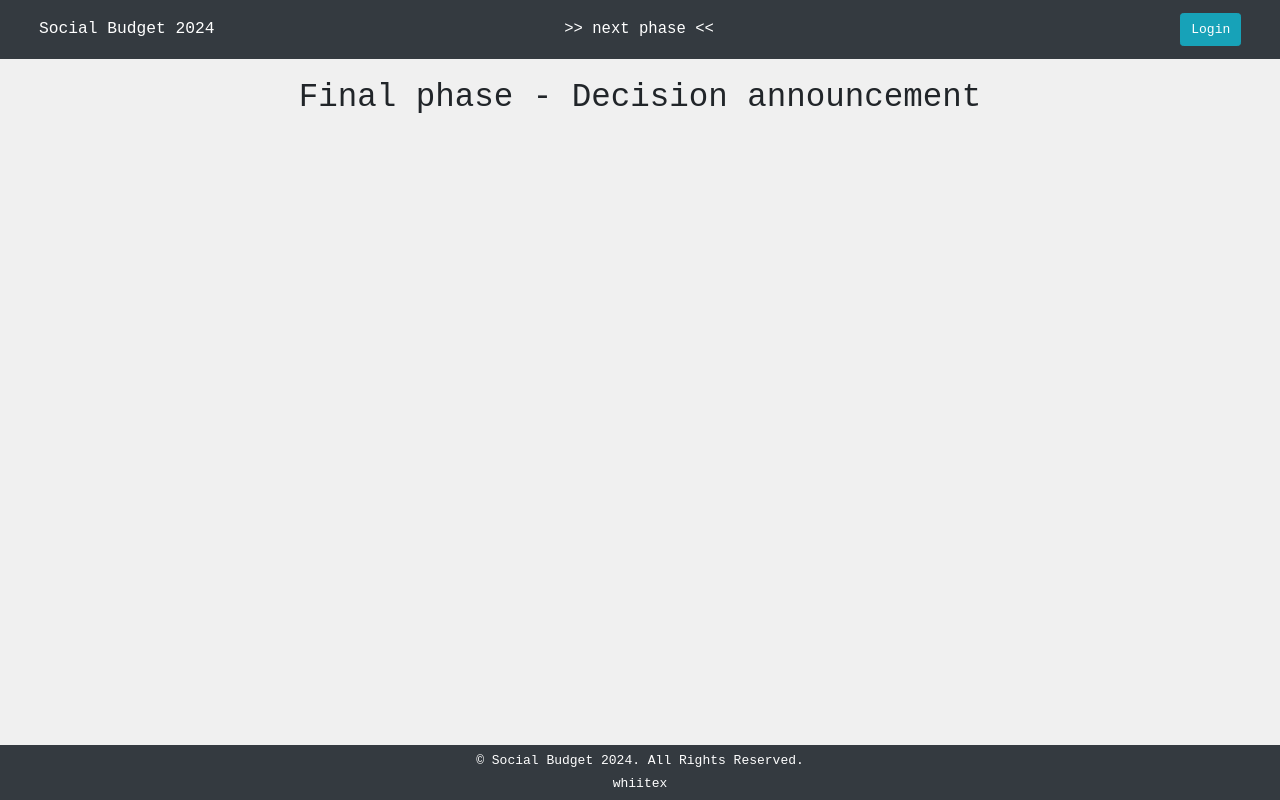
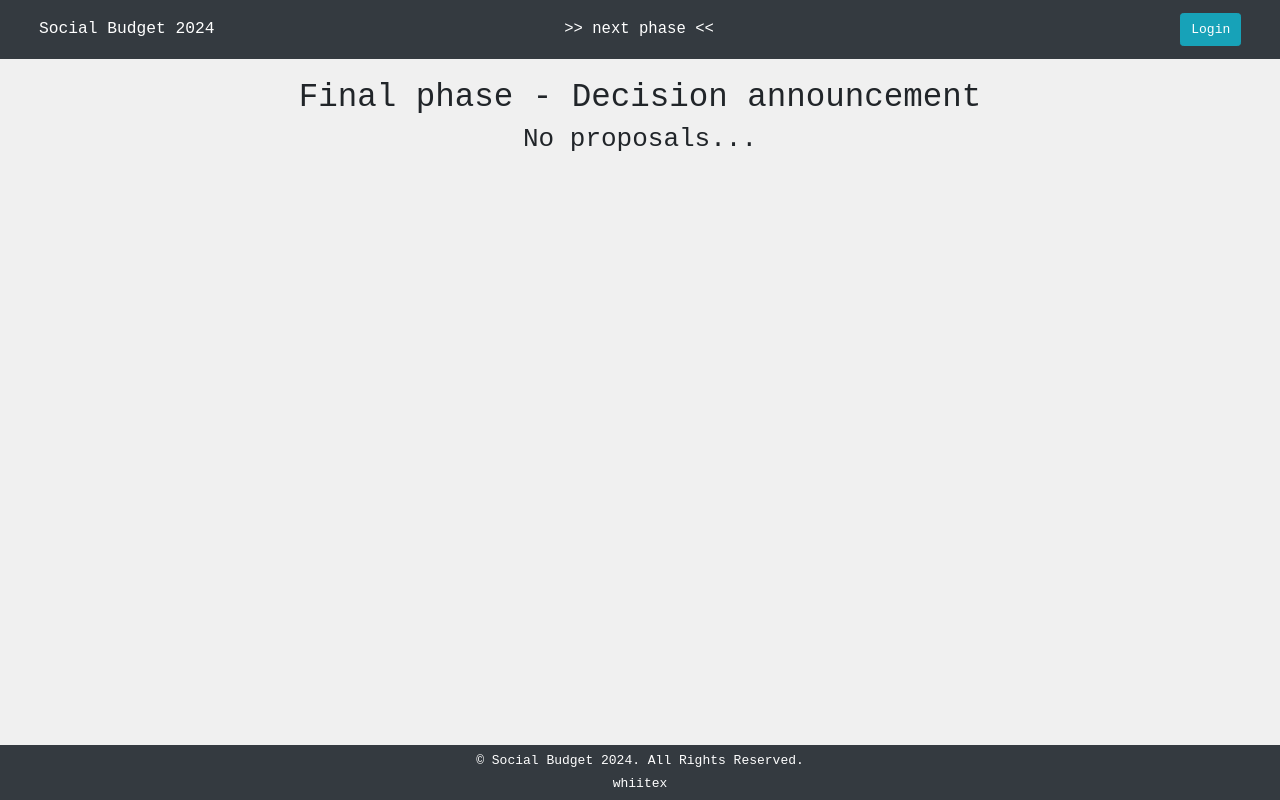
Before and after one commit to whiitex/Social-Budget, a React (Vite) app in the folder client/: page / in a window 1280 px wide. Built offline with nearby package versions, Linux system fonts and the light colour scheme.

Commit message:
feat: proposal model

```diff
--- a/client/src/App.jsx
+++ b/client/src/App.jsx
@@ -4,9 +4,9 @@ import Header from "./components/Header/Header";
 import Footer from "./components/Footer/Footer";
 import Phase0 from "./components/Phase/Phase0";
 import Phase1 from "./components/Phase/Phase1";
-import "./App.css";
 import Phase2 from "./components/Phase/Phase2";
 import Phase3 from "./components/Phase/Phase3";
+import "./App.css";
 
 function App() {
   const [isAdmin, setIsAdmin] = useState(false);
@@ -26,6 +26,8 @@ function App() {
     setPhase(p);
   };
 
+  const [proposals, setProposals] = useState([]);
+
   return (
     <>
       <Header isAdmin={true} />
@@ -33,15 +35,32 @@ function App() {
       <Container id="content" className="pt-5 mt-5 mb-5">
         <h1 className="text-center">{phaseName[phase]}</h1>
 
+        {/* Phase 0 - Budget definition */}
         {phase === 0 ? (
           <Phase0 />
-        ) : phase === 1 ? (
+        ) : // Phase 1 - Proposal insertion
+        phase === 1 ? (
           <Phase1 />
-        ) : phase === 2 ? (
-          <Phase2 proposals={[1,2]}/>
-        ) : phase === 3 ? (
-          <Phase3 proposals={[]} budget={500}/>
+        ) : // Phase 2 - Preference assignment
+        phase === 2 ? (
+          proposals.length === 0 ? (
+            <div className="text-center">
+              <h2>No proposals...</h2>
+            </div>
+          ) : (
+            <Phase2 proposals={[1, 2]} />
+          )
+        ) : // Final phase - Decision announcement
+        phase === 3 ? (
+          proposals.length === 0 ? (
+            <div className="text-center">
+              <h2>No proposals...</h2>
+            </div>
+          ) : (
+            <Phase3 proposals={[]} budget={500} />
+          )
         ) : (
+          // Loading...
           <div className="text-center">
             <h2>Please wait...</h2>
           </div>
```
Also changed, not shown: client/src/models/Proposal.mjs (added, +13 -0 lines).
